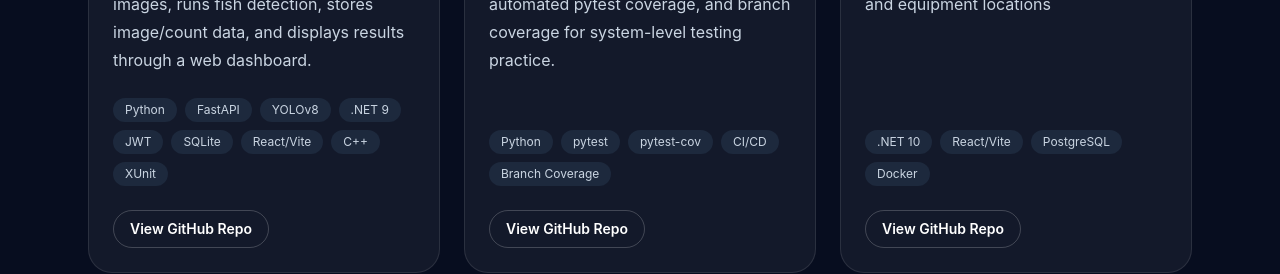
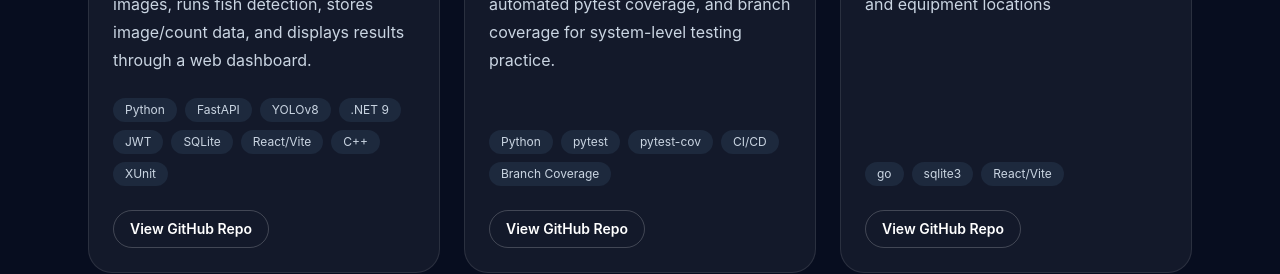
Before and after one commit to carsoni4/carsoni4.github.io, a React (Vite) app: page / in a window 1280 px wide. Shown: the part 2060-2334 px from the top of the page. Built offline with nearby package versions, Linux system fonts and the light colour scheme.

Commit message:
Switching backend to go for omap

```diff
--- a/src/App.tsx
+++ b/src/App.tsx
@@ -17,7 +17,7 @@ const projects = [
         title: "OMap (Personal Project)",
         description:
             "Personal office mapping project that allows IT teams to create and maintain an interactive map of office layouts, and equipment locations",
-        tech: [".NET 10", "React/Vite", "PostgreSQL", "Docker"],
+        tech: ["go", "sqlite3", "React/Vite"],
         github: "https://github.com/carsoni4/oMapBackend",
     },
 ];
```
